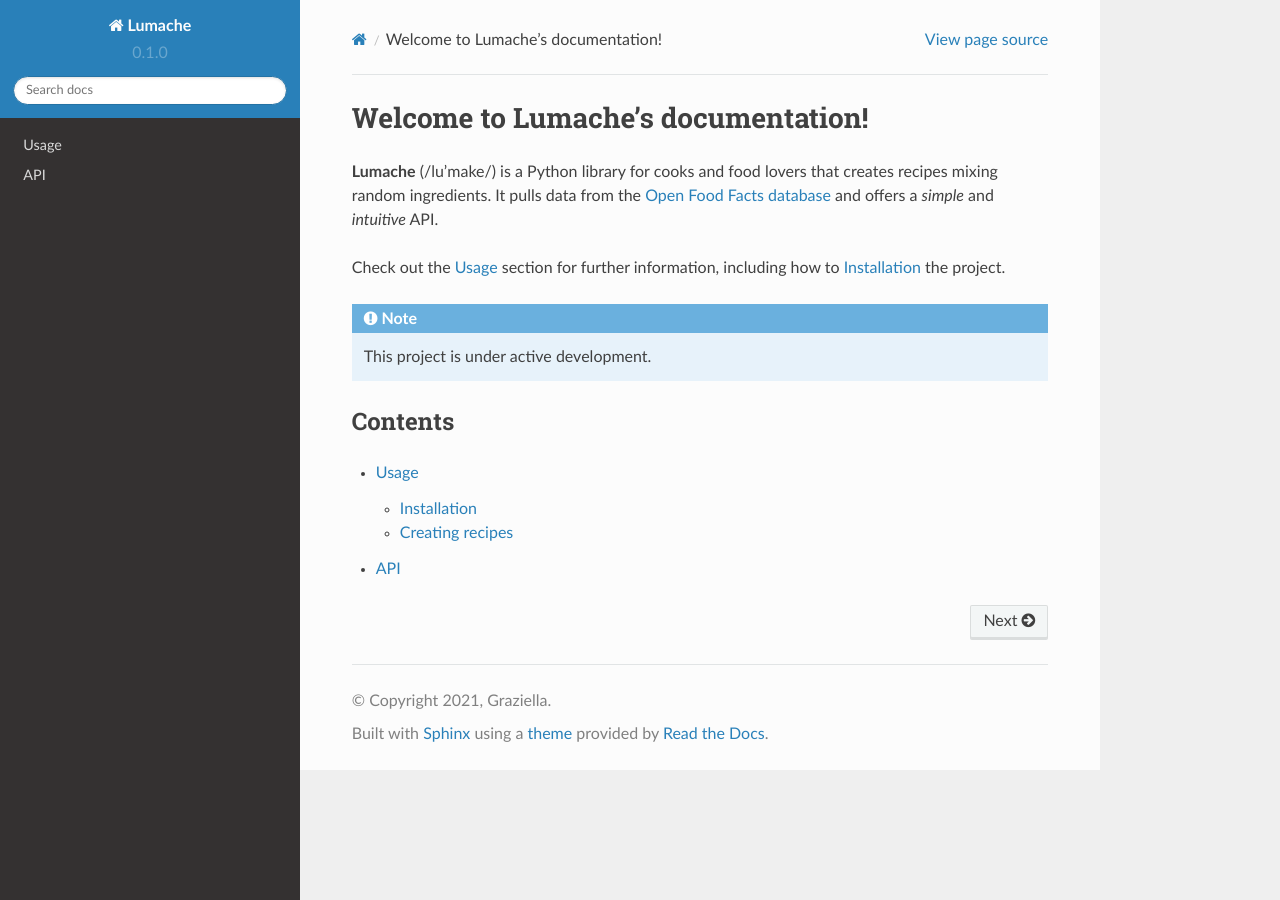
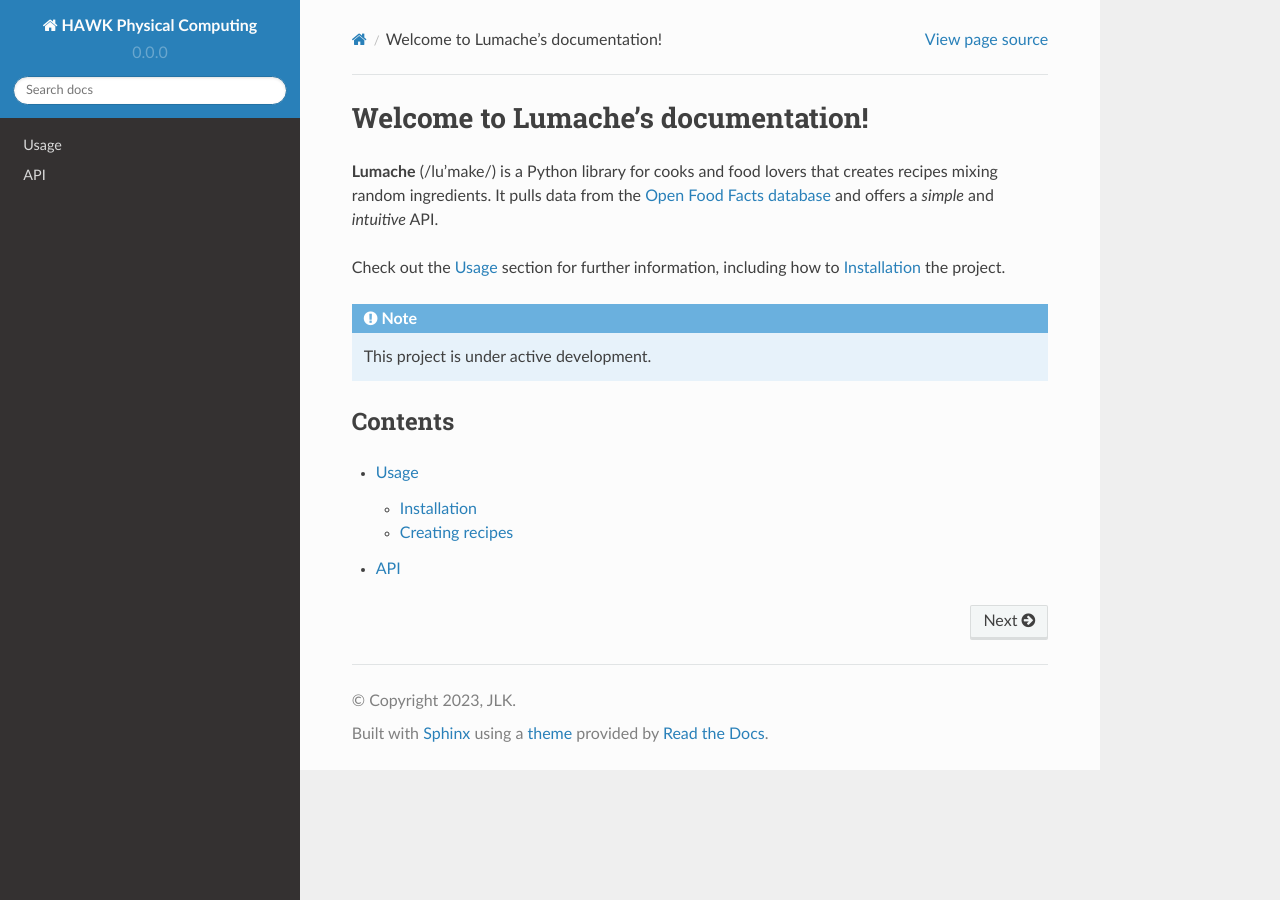
Before and after one commit to HAWK-Computing/physicalcomputing, a Sphinx documentation site: the page built from docs/source/index.rst, in a window 1280 px wide. Built offline with Sphinx 7.4.7 and the Read the Docs theme 2.0.0, drawn with Linux system fonts in a browser that asks for light colours.

Commit message:
Update conf.py

```diff
--- a/docs/source/conf.py
+++ b/docs/source/conf.py
@@ -2,12 +2,12 @@
 
 # -- Project information
 
-project = 'Lumache'
-copyright = '2021, Graziella'
-author = 'Graziella'
+project = 'HAWK Physical Computing'
+copyright = '2023, JLK'
+author = 'JLK'
 
-release = '0.1'
-version = '0.1.0'
+release = '0.0'
+version = '0.0.0'
 
 # -- General configuration
 
```
